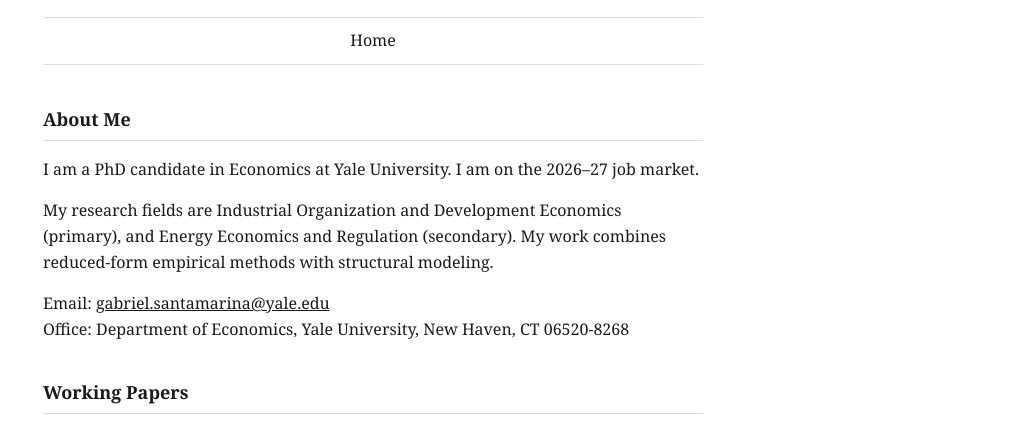
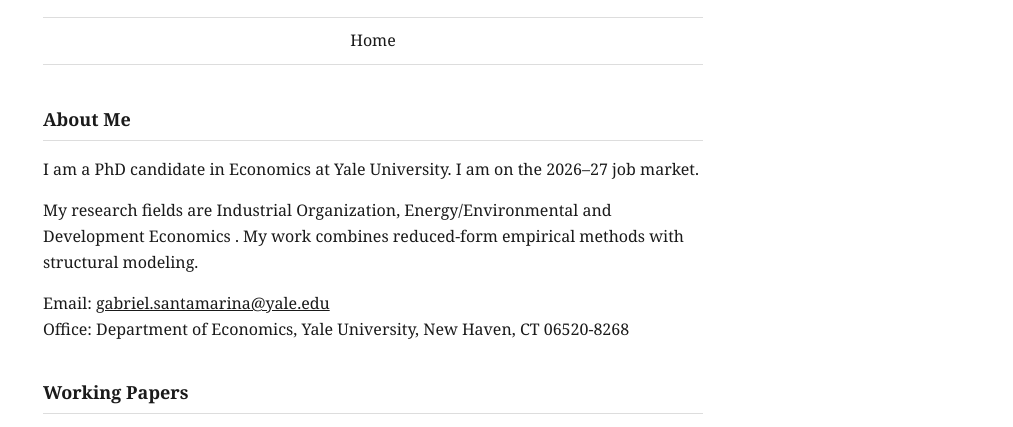
Before and after one commit to GabrielDiasSantamarina/GabrielDiasSantamarina.github.io, a plain HTML site: page index.html in a window 1280 px wide. Shown: the part 325-752 px from the top of the page, without its empty margins (267-1280 px from the left). Drawn offline with Linux system fonts and the light colour scheme.

Commit message:
Update index.html

```diff
--- a/index.html
+++ b/index.html
@@ -28,8 +28,7 @@
       I am a PhD candidate in Economics at Yale University. I am on the 2026–27 job market.
     </p>
     <p>
-      My research fields are Industrial Organization and Development Economics (primary),
-      and Energy Economics and Regulation (secondary). My work combines reduced-form
+      My research fields are Industrial Organization, Energy/Environmental and Development Economics . My work combines reduced-form
       empirical methods with structural modeling.
     </p>
     <p>
```
